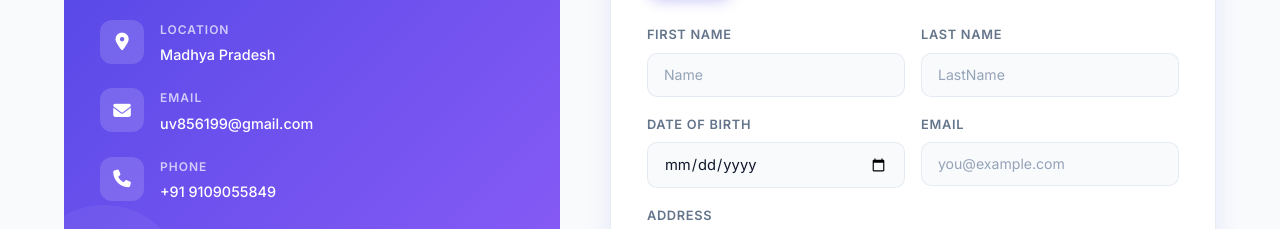
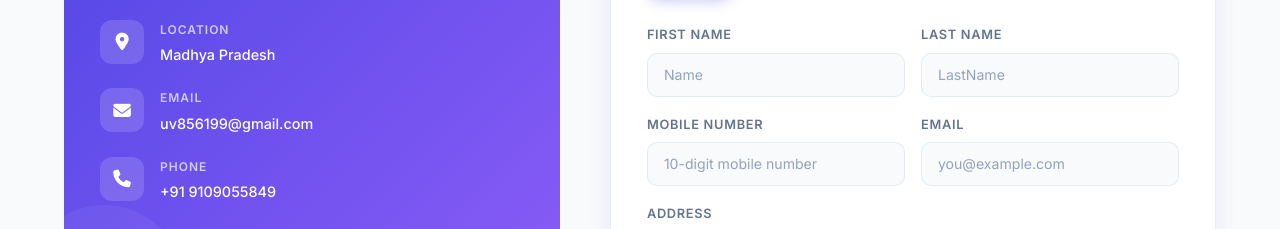
Before and after one commit to UmeshVishwakarma17/Portfolio, a plain HTML site: page index.html in a window 1280 px wide. Shown: the part 4095-4324 px from the top of the page. Drawn offline with Linux system fonts and the light colour scheme.

Commit message:
Update index.html

```diff
--- a/index.html
+++ b/index.html
@@ -304,7 +304,7 @@
           </div>
 
           <!-- STEP 1 -->
-          <div class="step active">
+<div class="step active">
             <div class="flex">
               <div class="group">
                 <label>First Name</label>
@@ -317,12 +317,12 @@
             </div>
             <div class="flex">
               <div class="group">
-                <label>Date of Birth</label>
-                <input type="date" name="dob" required>
+                <label>Mobile Number</label>
+                <input type="tel" name="mobile" placeholder="10-digit mobile number" pattern="[0-9]{10}" maxlength="10" oninput="this.value=this.value.replace(/[^0-9]/g,'');" title="Please enter a valid 10-digit mobile number" required>
               </div>
               <div class="group">
                 <label>Email</label>
-                <input type="email" name="email" placeholder="you@example.com" required>
+                <input type="email" name="email" placeholder="you@example.com" pattern="^[a-zA-Z0-9._%+\-]+@[a-zA-Z0-9.\-]+\.[a-zA-Z]{2,}$" title="Please enter a valid email address (e.g., you@example.com)" required>
               </div>
             </div>
             <div class="group">
```
